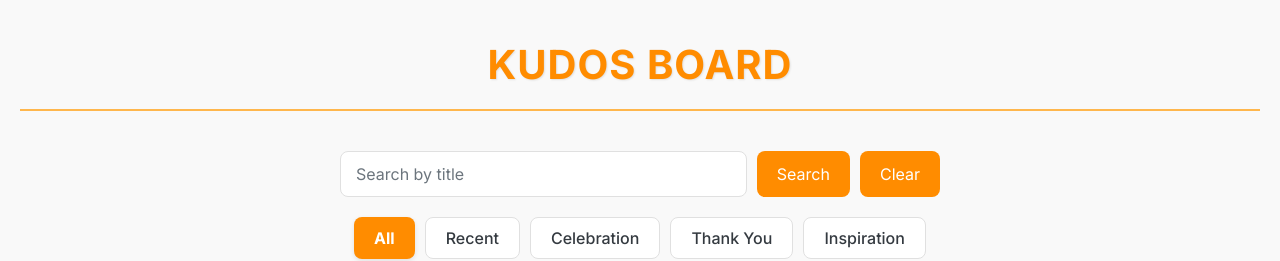
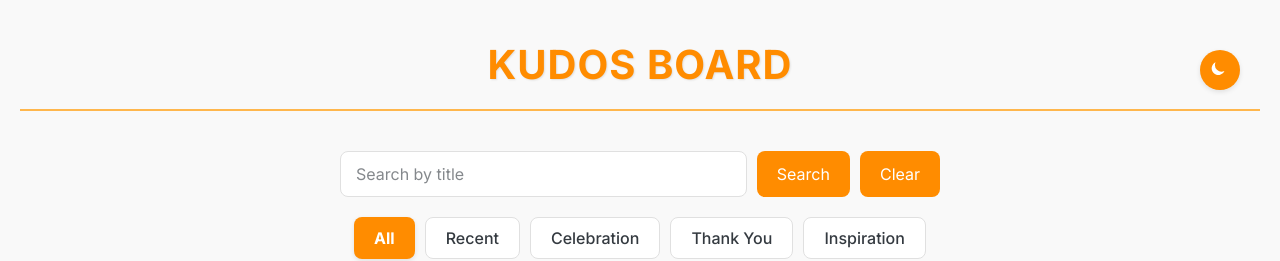
Before and after one commit to Fnuworsu/kudoBoard, a React (Vite) app in the folder frontend/: page / in a window 1280 px wide. Shown: the top 261 px of the page. Built offline with nearby package versions, Linux system fonts and the light colour scheme; no server answers.

Commit message:
feat: added mode-switch

```diff
--- a/frontend/src/App.css
+++ b/frontend/src/App.css
@@ -2,13 +2,14 @@
     min-height: 100vh;
     display: flex;
     flex-direction: column;
-    background-color: #F9F9F9;
+    background-color: var(--background-color);
     position: relative;
+    transition: background-color 0.3s ease;
 }
 
 .back-button {
-    background-color: #f5f5f5;
-    border: 1px solid #ddd;
+    background-color: var(--card-background);
+    border: 1px solid var(--border-color);
     border-radius: 10px;
     padding: 8px 16px 8px 15px;
     font-size: 1rem;
@@ -21,8 +22,9 @@
     top: 20px;
     margin-left: 14px;
     z-index: 100;
+    color: var(--text-color);
 }
 
 .back-button:hover {
-    background-color: #e0e0e0;
+    background-color: var(--border-color);
 }
--- a/frontend/src/App.jsx
+++ b/frontend/src/App.jsx
@@ -3,6 +3,7 @@ import './App.css'
 import { BoardList } from './components/Board/BoardList.jsx'
 import { BoardPage } from './components/Board/BoardPage.jsx'
 import { HomePage } from './components/Header/HomePage.jsx'
+import { ThemeProvider } from './context/ThemeContext.jsx'
 
 function App() {
   const location = useLocation()
@@ -15,6 +16,7 @@ function App() {
   };
 
   return (
+    <ThemeProvider>
       <div className='App'>
         {isHomePage && <HomePage />}
         {isBoardPage && (
@@ -27,6 +29,7 @@ function App() {
           <Route path="/board/:boardId" element={<BoardPage />} />
         </Routes>
       </div>
+    </ThemeProvider>
   )
 }
 
--- a/frontend/src/components/Board/BoardList.css
+++ b/frontend/src/components/Board/BoardList.css
@@ -1,29 +1,31 @@
 .content {
-    background-color: #F9F9F9;
+    background-color: var(--background-color);
+    transition: background-color 0.3s ease;
 }
 
 .board-list-header h2 {
     margin: 0;
     font-size: 24px;
-    color: #FF8C00;
+    color: var(--primary-color);
+    transition: color 0.3s ease;
 }
 
 .create-board-btn {
-    background-color: #FF8C00;
-    color: white;
+    background-color: var(--primary-color);
+    color: var(--button-text);
     border: none;
     padding: 10px 20px;
     border-radius: 8px;
     cursor: pointer;
     font-size: 16px;
-    transition: all 0.3s ease;
+    transition: all 0.3s ease, background-color 0.3s ease;
     font-weight: 600;
 }
 
 .create-board-btn:hover {
-    background-color: #E67E00;
+    background-color: var(--primary-hover);
     transform: translateY(-2px);
-    box-shadow: 0 4px 8px rgba(0, 0, 0, 0.15);
+    box-shadow: 0 4px 8px var(--shadow-color);
 }
 
 .board-list {
@@ -35,8 +37,9 @@
     margin: 0 auto;
     width: 100%;
     max-width: 1200px;
-    background-color: #F9F9F9;
+    background-color: var(--background-color);
     border-radius: 10px;
+    transition: background-color 0.3s ease;
 }
 
 .board-list > div {
@@ -96,13 +99,14 @@
 .no-boards-message {
     text-align: center;
     width: 100%;
-    color: #343a40;
+    color: var(--text-color);
     font-style: italic;
     padding: 60px 20px;
     font-size: 1.2em;
-    background-color: #FFFFFF;
+    background-color: var(--card-background);
     border-radius: 10px;
     margin-top: 20px;
-    border: 1px solid #E0E0E0;
-    box-shadow: 0 2px 4px rgba(0, 0, 0, 0.05);
+    border: 1px solid var(--border-color);
+    box-shadow: 0 2px 4px var(--shadow-color);
+    transition: background-color 0.3s ease, color 0.3s ease, border-color 0.3s ease;
 }
--- a/frontend/src/components/Header/HomePage.css
+++ b/frontend/src/components/Header/HomePage.css
@@ -1,14 +1,16 @@
 .HomePage {
     width: 100%;
-    background-color: #F9F9F9;
+    background-color: var(--background-color);
     overflow-x: hidden;
+    transition: background-color 0.3s ease;
 }
 
 .container {
     max-width: 1600px;
     margin: 0 auto;
     padding: 40px 20px;
-    background-color: #F9F9F9;
+    background-color: var(--background-color);
+    transition: background-color 0.3s ease;
 }
 
 .header {
@@ -19,16 +21,45 @@
     margin-bottom: 40px;
     padding-bottom: 20px;
     width: 100%;
-    border-bottom: 2px solid #FFB74D;
+    border-bottom: 2px solid var(--header-border);
+    position: relative;
 }
 
 .logo {
     text-transform: uppercase;
-    color: #FF8C00;
+    color: var(--primary-color);
     font-size: 2.5rem;
     font-weight: 700;
     letter-spacing: 1px;
-    text-shadow: 1px 1px 2px rgba(0,0,0,0.1);
+    text-shadow: 1px 1px 2px var(--shadow-color);
+}
+
+.theme-toggle {
+    position: absolute;
+    right: 20px;
+    top: 10px;
+    background: var(--primary-color);
+    border: none;
+    border-radius: 50%;
+    width: 40px;
+    height: 40px;
+    display: flex;
+    align-items: center;
+    justify-content: center;
+    cursor: pointer;
+    color: var(--button-text);
+    box-shadow: 0 2px 5px var(--shadow-color);
+    transition: transform 0.2s ease, background-color 0.3s ease;
+}
+
+.theme-toggle:hover {
+    transform: scale(1.1);
+    background-color: var(--primary-hover);
+}
+
+.theme-toggle svg {
+    width: 20px;
+    height: 20px;
 }
 
 .actions {
@@ -53,26 +84,28 @@
     flex-grow: 1;
     min-width: 200px;
     padding: 12px 15px;
-    border: 1px solid #E0E0E0;
+    border: 1px solid var(--border-color);
     border-radius: 8px;
     font-size: 1em;
-    color: #343a40;
-    background: #FFFFFF;
+    color: var(--text-color);
+    background: var(--input-background);
+    transition: border-color 0.3s ease, background-color 0.3s ease, color 0.3s ease;
 }
 
 .search input::placeholder {
-    color: #6c757d;
+    color: var(--text-color);
+    opacity: 0.6;
 }
 
 .search input:focus {
     outline: none;
-    border-color: #FF8C00;
+    border-color: var(--primary-color);
     box-shadow: 0 0 0 0.2rem rgba(255, 140, 0, 0.25);
 }
 
 .search-button, .clear-search-button {
-    background-color: #FF8C00;
-    color: white;
+    background-color: var(--primary-color);
+    color: var(--button-text);
     padding: 10px 20px;
     border: none;
     border-radius: 8px;
@@ -83,7 +116,7 @@
 }
 
 .search-button:hover, .clear-search-button:hover {
-    background-color: #E67E00;
+    background-color: var(--primary-hover);
 }
 
 .category-btns-container {
@@ -96,29 +129,29 @@
 }
 
 .category-button {
-    background-color: #FFFFFF;
-    color: #343a40;
+    background-color: var(--card-background);
+    color: var(--text-color);
     padding: 10px 20px;
-    border: 1px solid #E0E0E0;
+    border: 1px solid var(--border-color);
     border-radius: 8px;
     cursor: pointer;
     font-size: 1em;
     font-weight: 500;
-    transition: all 0.2s ease;
+    transition: all 0.2s ease, background-color 0.3s ease, color 0.3s ease;
     white-space: nowrap;
 }
 
 .category-button:hover {
-    background-color: #FFB74D;
-    border-color: #FF8C00;
-    color: #343a40;
+    background-color: var(--secondary-color);
+    border-color: var(--primary-color);
+    color: var(--button-text);
 }
 
 .category-button.active {
-    background-color: #FF8C00;
-    color: white;
+    background-color: var(--primary-color);
+    color: var(--button-text);
     font-weight: bold;
-    box-shadow: 0 2px 5px rgba(0,0,0,0.1);
+    box-shadow: 0 2px 5px var(--shadow-color);
     outline: none;
     border: none;
 }
@@ -130,14 +163,14 @@
 }
 
 .create-board-button {
-    background-color: #FF8C00;
-    color: white;
+    background-color: var(--primary-color);
+    color: var(--button-text);
     padding: 12px 25px;
     border-radius: 8px;
     text-decoration: none;
-    transition: all 0.2s ease;
+    transition: all 0.2s ease, background-color 0.3s ease;
     white-space: nowrap;
-    box-shadow: 0 2px 4px rgba(0, 0, 0, 0.1);
+    box-shadow: 0 2px 4px var(--shadow-color);
     border: none;
     display: inline-block;
     font-weight: 600;
@@ -145,9 +178,9 @@
 }
 
 .create-board-button:hover {
-    background-color: #E67E00;
+    background-color: var(--primary-hover);
     transform: translateY(-2px);
-    box-shadow: 0 4px 8px rgba(0, 0, 0, 0.15);
+    box-shadow: 0 4px 8px var(--shadow-color);
 }
 
 .board-list {
@@ -160,17 +193,18 @@
 .no-boards-message {
     text-align: center;
     grid-column: 1 / -1;
-    color: #6c757d;
+    color: var(--text-color);
+    opacity: 0.7;
     font-style: italic;
     padding: 60px 20px;
     font-size: 1.2em;
-    background-color: #FFFFFF;
+    background-color: var(--card-background);
     border-radius: 10px;
     margin-top: 20px;
-    border: 1px solid #E0E0E0;
+    border: 1px solid var(--border-color);
+    transition: background-color 0.3s ease, color 0.3s ease, border-color 0.3s ease;
 }
 
-/* Responsive adjustments */
 @media (max-width: 768px) {
     .logo {
         font-size: 2rem;
--- a/frontend/src/components/Header/HomePage.jsx
+++ b/frontend/src/components/Header/HomePage.jsx
@@ -1,11 +1,13 @@
-import React, { useState, useEffect } from 'react'
+import React, { useState, useEffect, useContext } from 'react'
 import './HomePage.css'
 import { Modal } from '../Board/Modal'
+import { ThemeContext } from '../../context/ThemeContext'
 
 export const HomePage = () => {
     const [isModalOpen, setIsModalOpen] = useState(false)
     const [selectedCategory, setSelectedCategory] = useState('All')
     const [searchQuery, setSearchQuery] = useState('')
+    const { isDarkMode, toggleTheme } = useContext(ThemeContext)
 
     const handleCreateBoardClick = () => {
         setIsModalOpen(true)
@@ -80,6 +82,21 @@ export const HomePage = () => {
             <div className='container'>
                 <div className='header'>
                     <h1 className='logo'> Kudos Board </h1>
+                    <button
+                        className='theme-toggle'
+                        onClick={toggleTheme}
+                        aria-label={isDarkMode ? 'Switch to light mode' : 'Switch to dark mode'}
+                    >
+                        {isDarkMode ? (
+                            <svg xmlns="http://www.w3.org/2000/svg" viewBox="0 0 24 24" fill="currentColor">
+                                <path d="M12 3v1m0 16v1m9-9h-1M4 12H3m15.364 6.364l-.707-.707M6.343 6.343l-.707-.707m12.728 0l-.707.707M6.343 17.657l-.707.707M16 12a4 4 0 11-8 0 4 4 0 018 0z" />
+                            </svg>
+                        ) : (
+                            <svg xmlns="http://www.w3.org/2000/svg" viewBox="0 0 24 24" fill="currentColor">
+                                <path d="M17.293 13.293A8 8 0 016.707 2.707a8.001 8.001 0 1010.586 10.586z" />
+                            </svg>
+                        )}
+                    </button>
                 </div>
                 <main>
                     <div className='actions'>
--- /dev/null
+++ b/frontend/src/context/ThemeContext.jsx
@@ -0,0 +1,31 @@
+import { createContext, useState, useEffect } from 'react'
+
+export const ThemeContext = createContext()
+
+export const ThemeProvider = ({ children }) => {
+    const [isDarkMode, setIsDarkMode] = useState(() => {
+        const savedTheme = localStorage.getItem('theme')
+        return savedTheme === 'dark' ||
+            (savedTheme === null && window.matchMedia('(prefers-color-scheme: dark)').matches)
+    })
+
+    useEffect(() => {
+        localStorage.setItem('theme', isDarkMode ? 'dark' : 'light')
+
+        if (isDarkMode) {
+            document.body.classList.add('dark-theme')
+        } else {
+            document.body.classList.remove('dark-theme')
+        }
+    }, [isDarkMode])
+
+    const toggleTheme = () => {
+        setIsDarkMode(prevMode => !prevMode)
+    }
+
+    return (
+        <ThemeContext.Provider value={{ isDarkMode, toggleTheme }}>
+            {children}
+        </ThemeContext.Provider>
+    );
+};
--- a/frontend/src/index.css
+++ b/frontend/src/index.css
@@ -1,3 +1,31 @@
+:root {
+    --background-color: #F9F9F9;
+    --text-color: #343a40;
+    --card-background: #FFFFFF;
+    --border-color: #E0E0E0;
+    --primary-color: #FF8C00;
+    --primary-hover: #E67E00;
+    --secondary-color: #FFB74D;
+    --button-text: white;
+    --input-background: #FFFFFF;
+    --shadow-color: rgba(0, 0, 0, 0.1);
+    --header-border: #FFB74D;
+}
+
+.dark-theme {
+    --background-color: #121212;
+    --text-color: #E0E0E0;
+    --card-background: #1E1E1E;
+    --border-color: #333333;
+    --primary-color: #FF8C00;
+    --primary-hover: #FFB74D;
+    --secondary-color: #E67E00;
+    --button-text: #121212;
+    --input-background: #2D2D2D;
+    --shadow-color: rgba(0, 0, 0, 0.3);
+    --header-border: #FF8C00;
+}
+
 * {
     margin: 0;
     padding: 0;
@@ -8,6 +36,7 @@
 body {
     margin: 0;
     font-family: 'Montserrat', sans-serif;
-    background-color: #F9F9F9;
-    color: #343a40;
+    background-color: var(--background-color);
+    color: var(--text-color);
+    transition: background-color 0.3s ease, color 0.3s ease;
 }
```
Also changed, not shown: frontend/src/components/Board/BoardCard.css (+24 -20 lines). Lines whose indentation alone changed are shown as unchanged.
